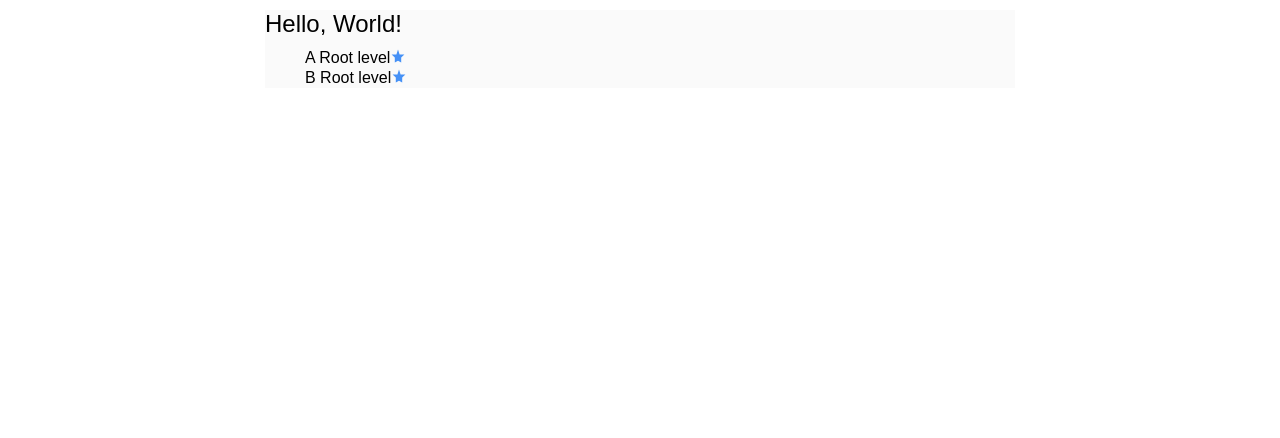
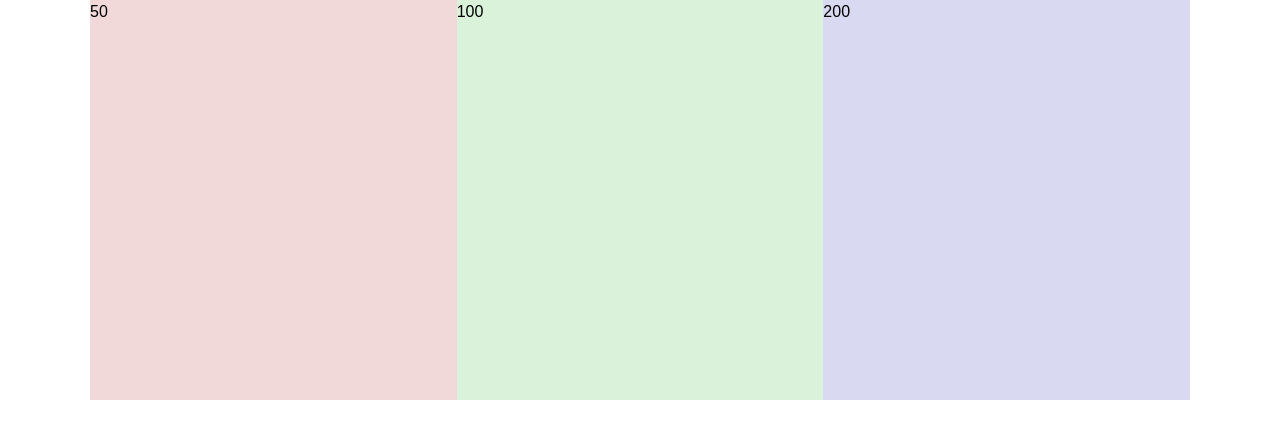
Before and after one commit to uiptel/front, an Angular app: page / in a window 1280 px wide. Shown: the top 438 px of the page. Built offline with nearby package versions, Linux system fonts and the light colour scheme.

Commit message:
add grid styles

```diff
--- a/angular.json
+++ b/angular.json
@@ -17,7 +17,7 @@
         "build": {
           "builder": "@angular-devkit/build-angular:browser",
           "options": {
-            "outputPath": "dist/ng8test",
+            "outputPath": "dist",
             "index": "src/index.html",
             "main": "src/main.ts",
             "polyfills": "src/polyfills.ts",
@@ -28,7 +28,7 @@
               "src/assets"
             ],
             "styles": [
-              "src/styles.scss"
+              "src/assets/styles/main.scss"
             ],
             "scripts": []
           },
@@ -94,7 +94,7 @@
               "src/assets"
             ],
             "styles": [
-              "src/styles.scss"
+              "src/assets/styles/main.scss"
             ],
             "scripts": []
           }
--- a/src/app/app.component.scss
+++ b/src/app/app.component.scss
@@ -1,13 +1,28 @@
 
 .app {
   display: block;
-  max-width: 750px;
+  max-width: 1100px;
   margin: auto;
   background-color: #fafafa;
 
-  h2 {
-    font-weight: normal;
-    margin: 10px 0;
-    padding: 0;
+  $cardHeight: 400px;
+
+  .container {
+    display: grid;
+    grid-template-columns: repeat(auto-fit, minmax(300px, 1fr));
+    grid-template-rows: $cardHeight;
+    grid-auto-rows: $cardHeight;
+
+    .card-50 {
+      background-color: hsl(0, 50%, 90%);
+    }
+
+    .card-100 {
+      background-color: hsl(120, 50%, 90%);
+    }
+
+    .card-200 {
+      background-color: hsl(240, 50%, 90%);
+    }
   }
 }
--- a/src/app/app.component.ts
+++ b/src/app/app.component.ts
@@ -7,10 +7,11 @@ import {info, debug, dir} from '../logger';
     selector: 'app-root',
     template: `
         <div class="app">
-            <h2>Hello, World!</h2>
-            <app-menu [nodes]="nodes" (selectNode)="select($event)"
-                (toggleNode)="toggle($event)">
-            </app-menu>
+            <div class="container">
+                <div class="card-50">50</div>
+                <div class="card-100">100</div>
+                <div class="card-200">200</div>
+            </div>
         </div>
     `,
     providers: [MenuModel],
--- a/src/styles.scss
+++ b/src/assets/styles/body.scss
@@ -1,18 +1,12 @@
-/* You can add global styles to this file, and also import other style files */
 body {
-  margin: 0;
-  padding: 0;
   font-family: 'Ubuntu', Arial, serif;
 }
 
 button {
   padding: 0;
   border: none;
-  font: inherit;
   color: inherit;
   background-color: transparent;
-  /* show a hand cursor on hover; some argue that we
-  should keep the default arrow cursor for buttons */
   cursor: pointer;
   vertical-align: middle;
 }
--- /dev/null
+++ b/src/assets/styles/main.scss
@@ -0,0 +1,3 @@
+@import "reset.css";
+@import "vars";
+@import "body";
--- /dev/null
+++ b/src/assets/styles/reset.css
@@ -0,0 +1,85 @@
+/* Box sizing rules */
+*,
+*::before,
+*::after {
+  box-sizing: border-box;
+}
+
+/* Remove default padding */
+ul[class],
+ol[class] {
+  padding: 0;
+}
+
+/* Remove default margin */
+body,
+h1,
+h2,
+h3,
+h4,
+p,
+ul[class],
+ol[class],
+figure,
+blockquote,
+dl,
+dd {
+  margin: 0;
+}
+
+/* Set core root defaults */
+html {
+  scroll-behavior: smooth;
+}
+
+/* Set core body defaults */
+body {
+  min-height: 100vh;
+  text-rendering: optimizeSpeed;
+  line-height: 1.5;
+}
+
+/* Remove list styles on ul, ol elements with a class attribute */
+ul[class],
+ol[class] {
+  list-style: none;
+}
+
+/* A elements that don't have a class get default styles */
+a:not([class]) {
+  text-decoration-skip-ink: auto;
+}
+
+/* Make images easier to work with */
+img {
+  max-width: 100%;
+  display: block;
+}
+
+/* Natural flow and rhythm in articles by default */
+article > * + * {
+  margin-top: 1em;
+}
+
+/* Inherit fonts for inputs and buttons */
+input,
+button,
+textarea,
+select {
+  font: inherit;
+}
+
+/* Blur images when they have no alt attribute */
+img:not([alt]) {
+  filter: blur(10px);
+}
+
+/* Remove all animations and transitions for people that prefer not to see them */
+@media (prefers-reduced-motion: reduce) {
+  * {
+    animation-duration: 0.01ms !important;
+    animation-iteration-count: 1 !important;
+    transition-duration: 0.01ms !important;
+    scroll-behavior: auto !important;
+  }
+}
```
Also changed, not shown: src/assets/styles/vars.scss (added).
